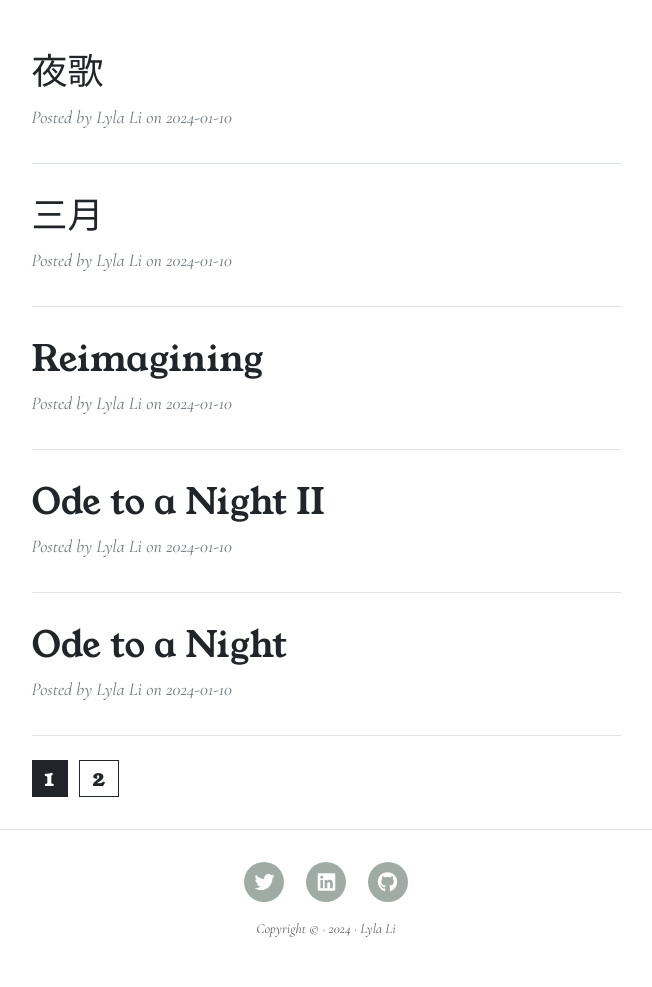
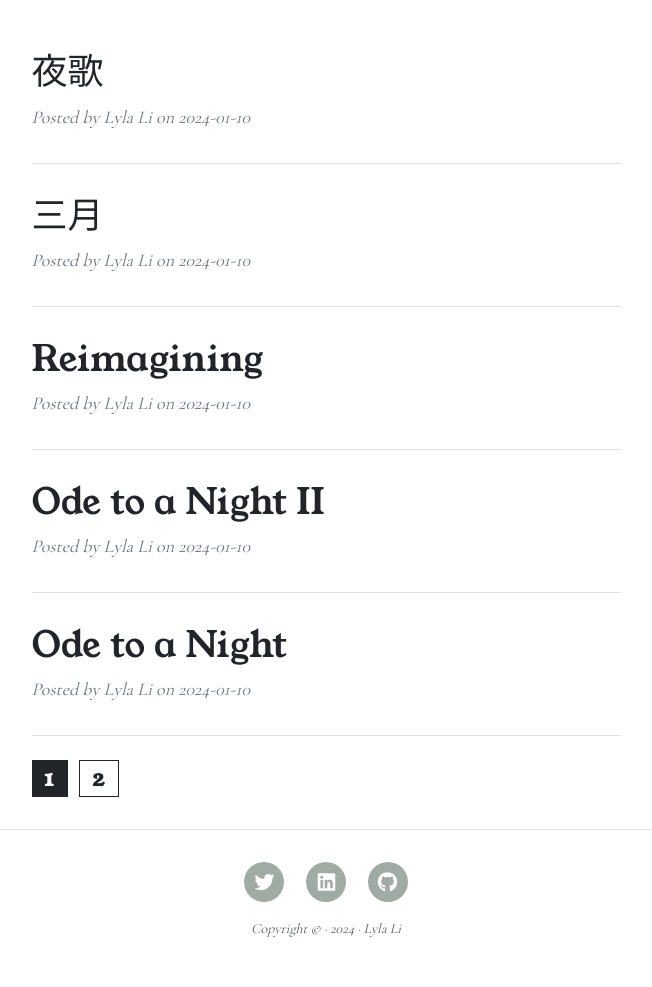
Before and after one commit to lylali/my-flask-website, a Flask app: page /posts in a window 1280 px wide. Shown: the part 733-1720 px from the top of the page, without its empty margins (314-966 px from the left). Run offline with Flask 3, Linux system fonts and the light colour scheme; data comes from the database, SQL or seed files in the repository; both versions use the stored data as it was after the commit; some libraries are stand-ins or nearby versions.

Commit message:
adjust font weight

```diff
--- a/templates/base.html
+++ b/templates/base.html
@@ -12,9 +12,9 @@
     <!-- Google fonts -->
     <link rel="preconnect" href="https://fonts.googleapis.com">
     <link rel="preconnect" href="https://fonts.gstatic.com" crossorigin>
-    <link href="https://fonts.googleapis.com/css2?family=Noto+Serif+SC:wght@600;700&display=swap" rel="stylesheet">
+    <link href="https://fonts.googleapis.com/css2?family=Noto+Serif+SC:wght@200;300;400;500;600&display=swap" rel="stylesheet">
     <link href="https://fonts.googleapis.com/css2?family=DM+Serif+Display&family=Young+Serif&display=swap" rel="stylesheet">
-    <link href="https://fonts.googleapis.com/css2?family=Cormorant+Garamond:ital,wght@0,300;0,400;0,500;0,600;0,700;1,300;1,400;1,500;1,600;1,700&display=swap" rel="stylesheet">
+    <link href="https://fonts.googleapis.com/css2?family=Cormorant+Garamond:ital,wght@0,300;0,400;0,500;0,600;0,700&display=swap" rel="stylesheet">
 
 
     <!-- Font Awesome icons -->
```
Also changed, not shown: instance/project.db.
